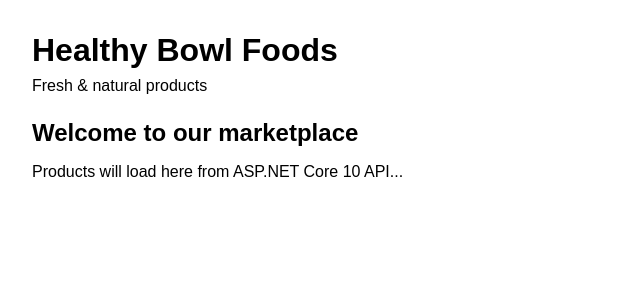
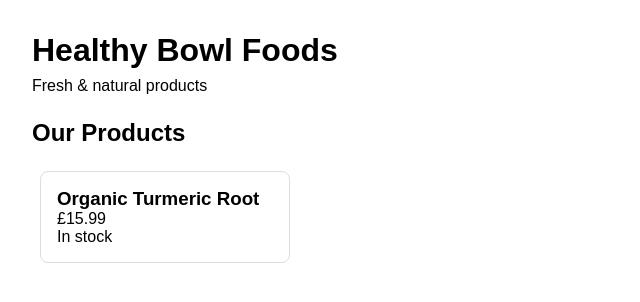
Before and after one commit to emiliobs/healthy-bowl-foods-client, a React (Vite) app: page / in a window 1280 px wide. Shown: the top 302 px of the page, without its empty margins (0-640 px from the left). Built offline with nearby package versions, Linux system fonts and the light colour scheme.

Commit message:
Module 2: ProductCard component with TypeScript interfaces

```diff
--- a/src/App.tsx
+++ b/src/App.tsx
@@ -1,38 +1,47 @@
 // src/App.tsx
 
-// EN: React must be imported to use JSX syntax in every component file
-// ES: React debe importarse para usar sintaxis JSX en cada archivo de componente
 import React from 'react';
 
-// EN: React.FC is the TypeScript type for a Functional Component — always use it
-// ES: React.FC es el tipo TypeScript para un Componente Funcional — úsalo siempre
+// EN: Importing a component works exactly like 'using' in C#
+// ES: Importar un componente funciona exactamente como 'using' en C#
+// EN: The path './components/ProductCard' tells React where the file is
+// ES: La ruta './components/ProductCard' le dice a React dónde está el archivo
+import ProductCard from './components/ProductCard';
+
 const App: React.FC = () => {
 
-  // EN: JSX looks like HTML but it is JavaScript under the hood
-  // ES: JSX parece HTML pero es JavaScript por debajo
-  // EN: A component must always return ONE single root element
-  // ES: Un componente siempre debe retornar UN solo elemento raíz
+  // EN: This is a hardcoded product object to test the component before connecting the API
+  // ES: Este es un objeto de producto hardcodeado para probar el componente antes de conectar la API
+  // EN: In Module 4 this data will come from your ASP.NET Core 10 API
+  // ES: En el Módulo 4 estos datos vendrán de tu API de ASP.NET Core 10
+  const testProduct = {
+    id: 1,
+    name: 'Organic Turmeric Root',
+    price: 15.99,
+    isAvailable: true,
+  };
+
   return (
     <div>
-
       <header>
-        {/* EN: In JSX we use className instead of class — class is reserved in JavaScript */}
-        {/* ES: En JSX usamos className en vez de class — class es reservada en JavaScript */}
         <h1>Healthy Bowl Foods</h1>
         <p>Fresh &amp; natural products</p>
       </header>
 
       <main>
-        <h2>Welcome to our marketplace</h2>
-        {/* EN: This placeholder will be replaced by real components in Module 2 */}
-        {/* ES: Este placeholder será reemplazado por componentes reales en el Módulo 2 */}
-        <p>Products will load here from ASP.NET Core 10 API...</p>
+        <h2>Our Products</h2>
+
+        {/* EN: Using ProductCard is like instantiating a C# class           */}
+        {/* ES: Usar ProductCard es como instanciar una clase C#              */}
+        {/* EN: We pass 'testProduct' as the 'product' prop                   */}
+        {/* ES: Pasamos 'testProduct' como la prop 'product'                  */}
+        {/* EN: product={testProduct} is how you pass data into a component   */}
+        {/* ES: product={testProduct} es cómo pasas datos hacia un componente */}
+        <ProductCard product={testProduct} />
+
       </main>
-
     </div>
   );
 };
 
-// EN: export default makes this component available for other files to import
-// ES: export default hace que este componente esté disponible para que otros archivos lo importen
 export default App;
--- /dev/null
+++ b/src/components/ProductCard.tsx
@@ -0,0 +1,26 @@
+import React from 'react';
+
+interface Product
+{
+    id: number;
+    name: string;
+    price: number;
+    isAvailable: boolean;
+}
+
+interface productCardProps
+{
+    product: Product;
+}
+
+const ProductCard: React.FC<productCardProps> = ({ product }) => {
+    return(
+        <div className='product-card'>
+            <h3>{product.name}</h3>
+            <p className='prodcut-price'>£{product.price.toFixed(2)}</p>
+            <p className='prodcut-status'>{product.isAvailable ? 'In stock' : 'Out of stock'}</p>
+        </div>
+    );
+};
+
+export default ProductCard;
--- a/src/index.css
+++ b/src/index.css
@@ -17,3 +17,23 @@ h1{
 h2{
   margin: 1.5rem 0 1rem 0;
 }
+
+.product-card{
+  border: 1px solid #ddd;
+  border-radius: 8px;
+  padding: 1rem;
+  width: 250px;
+  display: inline-block;
+  margin: 0.5rem;
+}
+
+.product-price{
+  font-size: 1.2rem;
+  font-weight: bold;
+  color:#2a7a2a;
+  margin: 0.5rem 0;
+}
+
+.product-status{
+  font-size: 0.9rem;
+}
```
